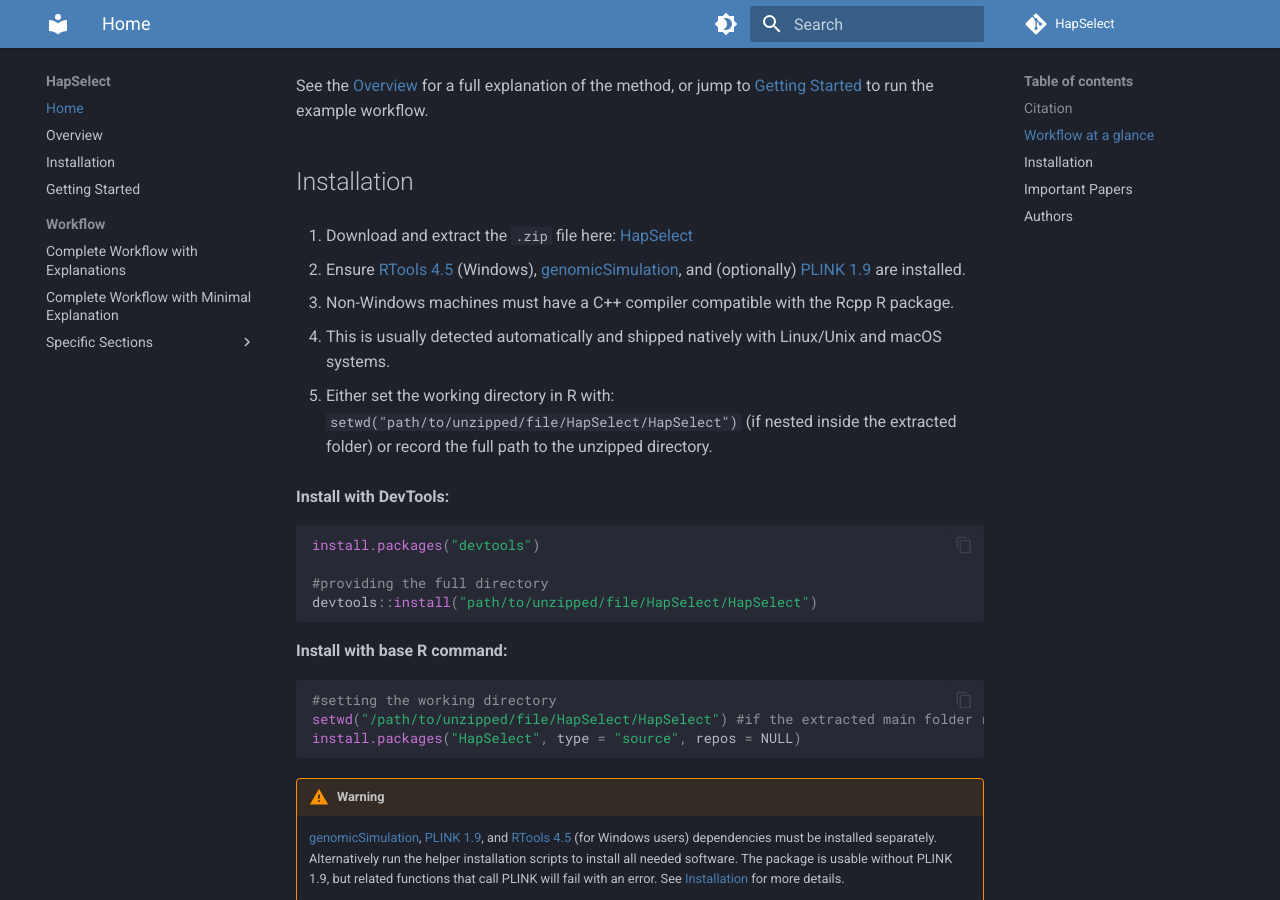
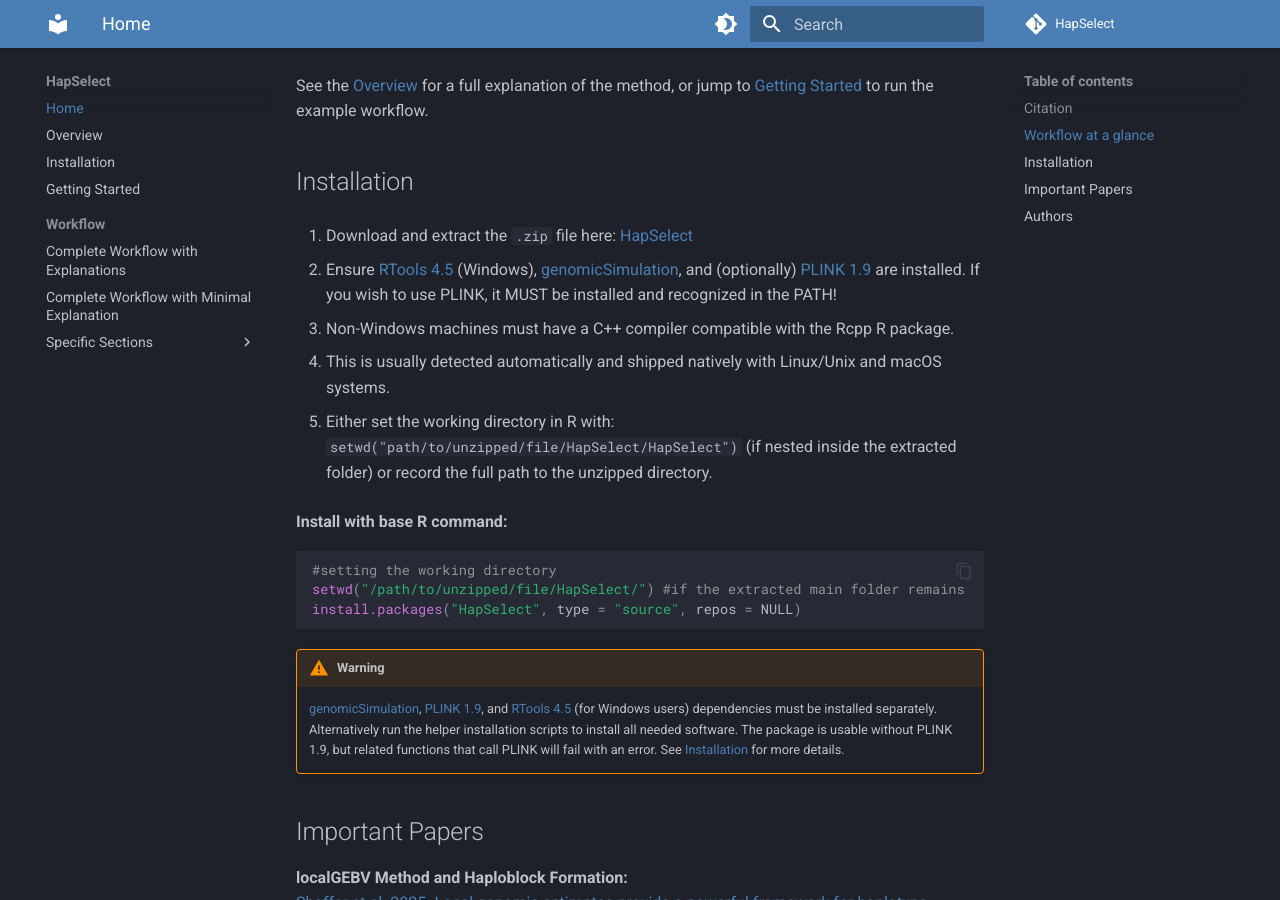
Before and after one commit to wrshf7/HapSelect-Docs, an MkDocs documentation site: the page built from docs/index.md, in a window 1280 px wide and 900 px high, scrolled down 1362 px. Built offline with MkDocs 1.6.1 and Material for MkDocs 9.7.7, drawn with Linux system fonts in a browser that asks for light colours; comment, search, counter and statistics services are not loaded.

Commit message:
Update index.md

````diff
--- a/docs/index.md
+++ b/docs/index.md
@@ -29,26 +29,17 @@
 
 1. Download and extract the `.zip` file here: [HapSelect](https://github.com/wrshf7/HapSelect/releases/)
 
-2. Ensure [RTools 4.5](https://cran.r-project.org/bin/windows/Rtools/rtools45/rtools.html) (Windows), [genomicSimulation](https://github.com/vllrs/genomicSimulation), and (optionally) [PLINK 1.9](https://www.cog-genomics.org/plink/) are installed.
+2. Ensure [RTools 4.5](https://cran.r-project.org/bin/windows/Rtools/rtools45/rtools.html) (Windows), [genomicSimulation](https://github.com/vllrs/genomicSimulation), and (optionally) [PLINK 1.9](https://www.cog-genomics.org/plink/) are installed. If you wish to use PLINK, it MUST be installed and recognized in the PATH!
    - Non-Windows machines must have a C++ compiler compatible with the Rcpp R package.
    - This is usually detected automatically and shipped natively with Linux/Unix and macOS systems.
 
 3. Either set the working directory in R with: `setwd("path/to/unzipped/file/HapSelect/HapSelect")` (if nested inside the extracted folder) or record the full path to the unzipped directory.
 
-<strong>Install with DevTools:</strong><br>
-
-```r
-install.packages("devtools")
-
-#providing the full directory
-devtools::install("path/to/unzipped/file/HapSelect/HapSelect")
-```
-
 <strong>Install with base R command:</strong><br>
 
 ```r
 #setting the working directory
-setwd("/path/to/unzipped/file/HapSelect/HapSelect") #if the extracted main folder remains
+setwd("/path/to/unzipped/file/HapSelect/") #if the extracted main folder remains
 install.packages("HapSelect", type = "source", repos = NULL)
 ```
 
````
